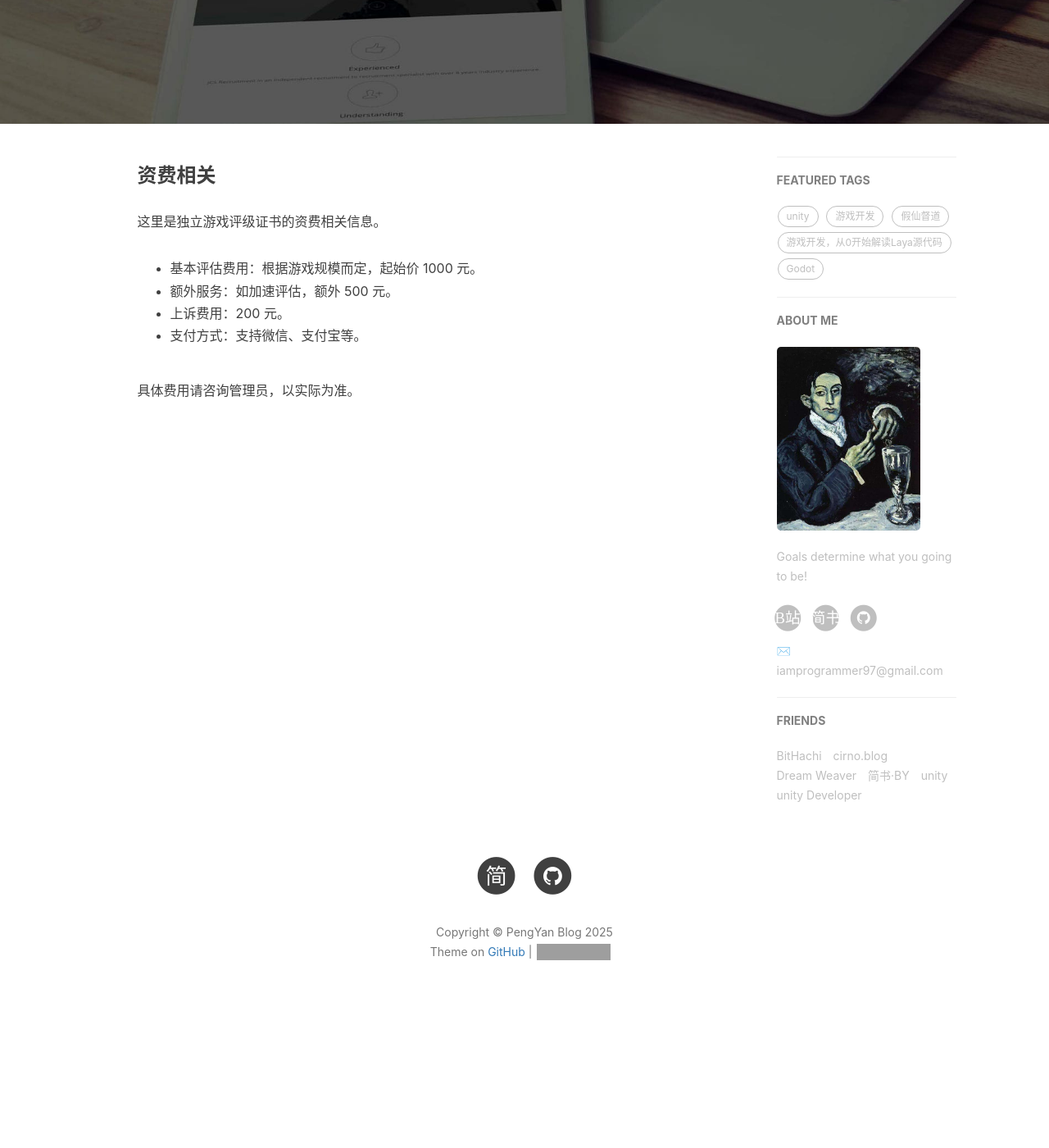
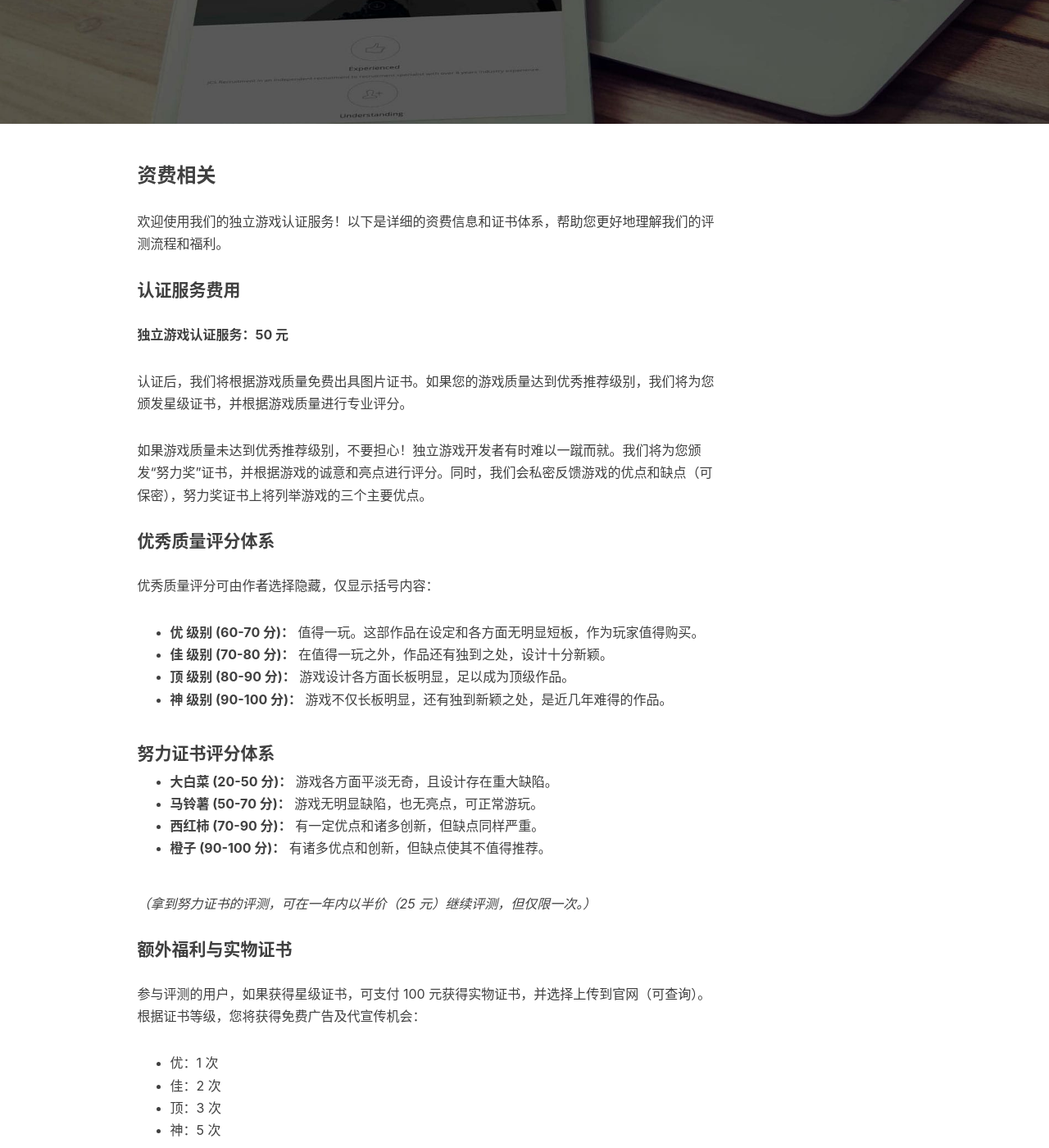
Before and after one commit to Drinkwang/jekyll2, a Jekyll site: the page built from fee-related.html, in a window 1280 px wide and 1400 px high, scrolled down 267 px. Shown: the whole window at 82% size. Built offline with Jekyll 4.4.1, drawn with Linux system fonts in a browser that asks for light colours; nearby versions of some CDN libraries; comment, search, counter and statistics services are not loaded; before the commit the page ends 1532 px from its top, so only the background shows below that; some of the changed text lies outside the part shown; grey boxes are pictures that could not be loaded.

Commit message:
认证证书相关

```diff
--- a/_layouts/default.html
+++ b/_layouts/default.html
@@ -6,7 +6,9 @@
 <!-- hack iOS CSS :active style -->
 <body ontouchstart="">
 
+    {% unless page.hide_nav %}
     {% include nav.html %}
+{% endunless %}
 
     {{ content }}
 
--- a/fee-related.html
+++ b/fee-related.html
@@ -7,15 +7,53 @@ header-img: "img/post-bg-rwd.jpg"
 
 <div class="zh post-container">
     <h3>资费相关</h3>
-    <p>这里是独立游戏评级证书的资费相关信息。</p>
+    <p>欢迎使用我们的独立游戏认证服务！以下是详细的资费信息和证书体系，帮助您更好地理解我们的评测流程和福利。</p>
 
-    <!-- 添加资费信息 -->
+    <h4>认证服务费用</h4>
+    <p><strong>独立游戏认证服务：50 元</strong></p>
+    <p>认证后，我们将根据游戏质量免费出具图片证书。如果您的游戏质量达到优秀推荐级别，我们将为您颁发星级证书，并根据游戏质量进行专业评分。</p>
+    <p>如果游戏质量未达到优秀推荐级别，不要担心！独立游戏开发者有时难以一蹴而就。我们将为您颁发“努力奖”证书，并根据游戏的诚意和亮点进行评分。同时，我们会私密反馈游戏的优点和缺点（可保密），努力奖证书上将列举游戏的三个主要优点。</p>
+
+    <h4>优秀质量评分体系</h4>
+    <p>优秀质量评分可由作者选择隐藏，仅显示括号内容：</p>
     <ul>
-        <li>基本评估费用：根据游戏规模而定，起始价 1000 元。</li>
-        <li>额外服务：如加速评估，额外 500 元。</li>
-        <li>上诉费用：200 元。</li>
-        <li>支付方式：支持微信、支付宝等。</li>
+        <li><strong>优 级别 (60-70 分)：</strong> 值得一玩。这部作品在设定和各方面无明显短板，作为玩家值得购买。</li>
+        <li><strong>佳 级别 (70-80 分)：</strong> 在值得一玩之外，作品还有独到之处，设计十分新颖。</li>
+        <li><strong>顶 级别 (80-90 分)：</strong> 游戏设计各方面长板明显，足以成为顶级作品。</li>
+        <li><strong>神 级别 (90-100 分)：</strong> 游戏不仅长板明显，还有独到新颖之处，是近几年难得的作品。</li>
     </ul>
+
+    <h4>努力证书评分体系</h4>
+    <ul>
+        <li><strong>大白菜 (20-50 分)：</strong> 游戏各方面平淡无奇，且设计存在重大缺陷。</li>
+        <li><strong>马铃薯 (50-70 分)：</strong> 游戏无明显缺陷，也无亮点，可正常游玩。</li>
+        <li><strong>西红柿 (70-90 分)：</strong> 有一定优点和诸多创新，但缺点同样严重。</li>
+        <li><strong>橙子 (90-100 分)：</strong> 有诸多优点和创新，但缺点使其不值得推荐。</li>
+    </ul>
+    <p><em>（拿到努力证书的评测，可在一年内以半价（25 元）继续评测，但仅限一次。）</em></p>
+
+    <h4>额外福利与实物证书</h4>
+    <p>参与评测的用户，如果获得星级证书，可支付 100 元获得实物证书，并选择上传到官网（可查询）。根据证书等级，您将获得免费广告及代宣传机会：</p>
+    <ul>
+        <li>优：1 次</li>
+        <li>佳：2 次</li>
+        <li>顶：3 次</li>
+        <li>神：5 次</li>
+    </ul>
+    <p>如果获得努力证书，可支付 50 元获得实物证书。拿到西红柿以上级别的，可根据证书免费获得一次宣传广告机会。</p>
+
+    <h4>限时折扣 剩余7天</h4>
+    <p><strong>0.25 折独游认证评测</strong></p>
+    <p>原价 200 元，现价 50 元。</p>
+    <p><strong>证书费用（不包邮）：</strong></p>
+    <ul>
+        <li>努力证书：15 元（原价 50 元）</li>
+        <li>星级证书：25 元（原价 100 元）</li>
+    </ul>
+    <p>具体费用请咨询管理员 微信：18327861740，以实际为准。我们致力于支持独立游戏开发者，期待您的参与！</p>
+</div>
+
+
 
     <p>具体费用请咨询管理员，以实际为准。</p>
 </div>
--- a/indie-game-certificates.html
+++ b/indie-game-certificates.html
@@ -3,6 +3,8 @@ layout: page
 title: "独立游戏评级证书"
 description: "查询和展示独立游戏证书"
 header-img: "img/post-bg-rwd.jpg"
+sidebar: false
+hide_nav: true
 ---
 
 <div class="zh post-container">
```
Also changed, not shown: evaluation-process.html (+4 -4 lines), rating-standards.html (+3 -5 lines).
